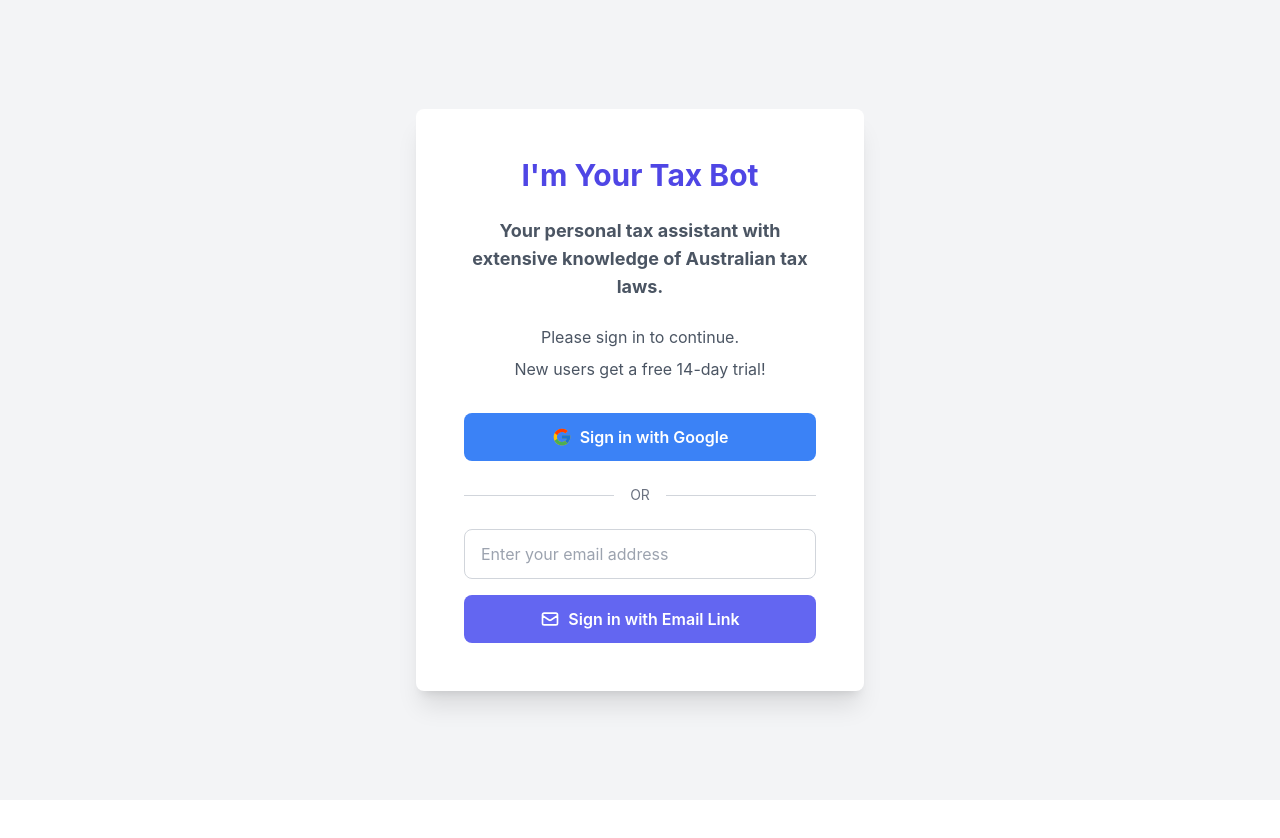
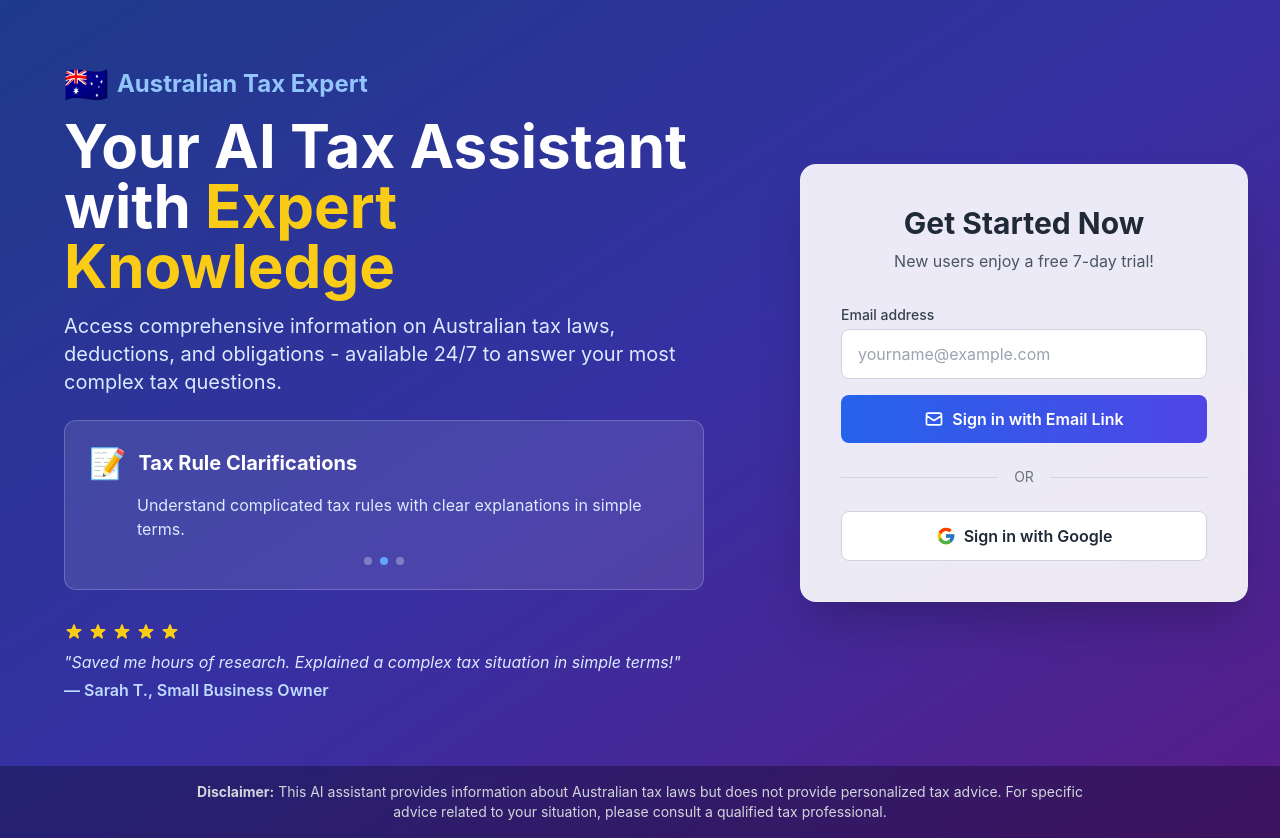
Before and after one commit to Sbyog/tax-assistant-app, a React (Create React App) app: page /login in a window 1280 px wide. Before the commit the page ends 800 px from the top, so only its background shows below. Built offline with nearby package versions, Linux system fonts and the light colour scheme; no server answers.

Commit message:
feat: add fadeIn animation and keyframes for enhanced UI transitions

```diff
--- a/src/index.css
+++ b/src/index.css
@@ -30,3 +30,13 @@ code {
   -ms-overflow-style: none;  /* IE and Edge */
   scrollbar-width: none;  /* Firefox */
 }
+
+/* Custom animations */
+@keyframes fadeIn {
+  0% { opacity: 0; transform: translateY(10px); }
+  100% { opacity: 1; transform: translateY(0); }
+}
+
+.animate-fadeIn {
+  animation: fadeIn 0.8s ease-out forwards;
+}
--- a/src/pages/LoginPage.js
+++ b/src/pages/LoginPage.js
@@ -1,4 +1,4 @@
-import React, { useState } from 'react';
+import React, { useState, useEffect } from 'react';
 import { auth, googleProvider } from '../firebase';
 import { signInWithPopup, sendSignInLinkToEmail } from "firebase/auth";
 
@@ -8,6 +8,33 @@ const LoginPage = () => {
   const [email, setEmail] = useState('');
   const [emailSent, setEmailSent] = useState(false);
   const [isEmailLoading, setIsEmailLoading] = useState(false);
+  const [featureIndex, setFeatureIndex] = useState(0);
+
+  const featuresData = [
+    {
+      title: "Instant Tax Information",
+      description: "Get immediate answers to complex tax questions based on current Australian tax laws.",
+      icon: "📊"
+    },
+    {
+      title: "Tax Rule Clarifications",
+      description: "Understand complicated tax rules with clear explanations in simple terms.",
+      icon: "📝"
+    },
+    {
+      title: "Deduction Insights",
+      description: "Discover potential deductions relevant to your personal or business situation.",
+      icon: "💰"
+    }
+  ];
+
+    // Auto-rotate features
+  useEffect(() => {
+    const interval = setInterval(() => {
+      setFeatureIndex((prevIndex) => (prevIndex + 1) % featuresData.length);
+    }, 5000);
+    return () => clearInterval(interval);
+  }, []);
 
   const handleGoogleSignIn = async () => {
     setIsLoading(true);
@@ -58,73 +85,107 @@ const LoginPage = () => {
   };
 
   return (
-    <div className="min-h-screen flex flex-col items-center justify-center bg-gray-100 dark:bg-gray-800 p-4">
-      <div className="bg-white dark:bg-gray-700 shadow-xl rounded-lg p-8 md:p-12 w-full max-w-md text-center">
-        <h1 className="text-2xl md:text-3xl font-bold text-primary mb-6 dark:text-white">
-          I'm Your Tax Bot
+    <div className="min-h-screen flex flex-col bg-gradient-to-br from-blue-900 via-indigo-800 to-purple-900 dark:from-gray-900 dark:via-gray-800 dark:to-gray-900">
+      {/* Hero Section */}
+      <div className="flex-grow flex flex-col md:flex-row w-full">
+        {/* Left side - Content */}
+        <div className="w-full md:w-3/5 p-6 md:p-10 lg:p-16 flex flex-col justify-center">
+          <div className="animate-fadeIn">
+            <div className="flex items-center mb-3">
+              <span className="text-3xl md:text-4xl mr-2">🇦🇺</span>
+              <h3 className="text-xl md:text-2xl font-bold text-blue-300 dark:text-blue-400">Australian Tax Expert</h3>
+            </div>
+            <h1 className="text-4xl md:text-5xl lg:text-6xl font-bold text-white mb-4 leading-tight">
+              Your AI Tax Assistant with <span className="text-yellow-400">Expert Knowledge</span>
             </h1>
-        <h2  className="text-lg md:text-lg font-bold text-gray-600 mb-6 dark:text-white">
-        Your personal tax assistant with extensive knowledge of Australian tax laws.
-        </h2>
-        <p className="text-gray-600 dark:text-gray-300 mb-2">
-        Please sign in to continue.
-        </p>
-        <p className="text-gray-600 dark:text-gray-300 mb-8">
-        New users get a free 14-day trial!
+            <p className="text-lg md:text-xl text-blue-100 mb-6 max-w-2xl">
+              Access comprehensive information on Australian tax laws, deductions, and obligations - available 24/7 to answer your most complex tax questions.
             </p>
 
+            {/* Feature Highlights - Animated */}
+            <div className="mb-8 bg-white/10 backdrop-blur-sm p-6 rounded-xl border border-white/20">
+              <div className="transition-all duration-500 ease-in-out" key={featureIndex}>
+                <div className="flex items-center mb-3">
+                  <span className="text-3xl mr-3">{featuresData[featureIndex].icon}</span>
+                  <h4 className="text-xl font-bold text-white">{featuresData[featureIndex].title}</h4>
+                </div>
+                <p className="text-blue-100 pl-12">{featuresData[featureIndex].description}</p>
+              </div>
+              <div className="flex justify-center mt-4">
+                {featuresData.map((_, idx) => (
+                  <button
+                    key={idx}
+                    className={`h-2 w-2 rounded-full mx-1 ${idx === featureIndex ? 'bg-blue-400' : 'bg-white/30'}`}
+                    onClick={() => setFeatureIndex(idx)}
+                    aria-label={`View feature ${idx + 1}`}
+                  />
+                ))}
+              </div>
+            </div>
+
+            {/* Testimonial/Social Proof */}
+            <div className="hidden md:block">
+              <div className="flex items-center space-x-1 text-yellow-400 mb-2">
+                <svg xmlns="http://www.w3.org/2000/svg" className="h-5 w-5" viewBox="0 0 20 20" fill="currentColor">
+                  <path d="M9.049 2.927c.3-.921 1.603-.921 1.902 0l1.07 3.292a1 1 0 00.95.69h3.462c.969 0 1.371 1.24.588 1.81l-2.8 2.034a1 1 0 00-.364 1.118l1.07 3.292c.3.921-.755 1.688-1.54 1.118l-2.8-2.034a1 1 0 00-1.175 0l-2.8 2.034c-.784.57-1.838-.197-1.539-1.118l1.07-3.292a1 1 0 00-.364-1.118L2.98 8.72c-.783-.57-.38-1.81.588-1.81h3.461a1 1 0 00.951-.69l1.07-3.292z" />
+                </svg>
+                <svg xmlns="http://www.w3.org/2000/svg" className="h-5 w-5" viewBox="0 0 20 20" fill="currentColor">
+                  <path d="M9.049 2.927c.3-.921 1.603-.921 1.902 0l1.07 3.292a1 1 0 00.95.69h3.462c.969 0 1.371 1.24.588 1.81l-2.8 2.034a1 1 0 00-.364 1.118l1.07 3.292c.3.921-.755 1.688-1.54 1.118l-2.8-2.034a1 1 0 00-1.175 0l-2.8 2.034c-.784.57-1.838-.197-1.539-1.118l1.07-3.292a1 1 0 00-.364-1.118L2.98 8.72c-.783-.57-.38-1.81.588-1.81h3.461a1 1 0 00.951-.69l1.07-3.292z" />
+                </svg>
+                <svg xmlns="http://www.w3.org/2000/svg" className="h-5 w-5" viewBox="0 0 20 20" fill="currentColor">
+                  <path d="M9.049 2.927c.3-.921 1.603-.921 1.902 0l1.07 3.292a1 1 0 00.95.69h3.462c.969 0 1.371 1.24.588 1.81l-2.8 2.034a1 1 0 00-.364 1.118l1.07 3.292c.3.921-.755 1.688-1.54 1.118l-2.8-2.034a1 1 0 00-1.175 0l-2.8 2.034c-.784.57-1.838-.197-1.539-1.118l1.07-3.292a1 1 0 00-.364-1.118L2.98 8.72c-.783-.57-.38-1.81.588-1.81h3.461a1 1 0 00.951-.69l1.07-3.292z" />
+                </svg>
+                <svg xmlns="http://www.w3.org/2000/svg" className="h-5 w-5" viewBox="0 0 20 20" fill="currentColor">
+                  <path d="M9.049 2.927c.3-.921 1.603-.921 1.902 0l1.07 3.292a1 1 0 00.95.69h3.462c.969 0 1.371 1.24.588 1.81l-2.8 2.034a1 1 0 00-.364 1.118l1.07 3.292c.3.921-.755 1.688-1.54 1.118l-2.8-2.034a1 1 0 00-1.175 0l-2.8 2.034c-.784.57-1.838-.197-1.539-1.118l1.07-3.292a1 1 0 00-.364-1.118L2.98 8.72c-.783-.57-.38-1.81.588-1.81h3.461a1 1 0 00.951-.69l1.07-3.292z" />
+                </svg>
+                <svg xmlns="http://www.w3.org/2000/svg" className="h-5 w-5" viewBox="0 0 20 20" fill="currentColor">
+                  <path d="M9.049 2.927c.3-.921 1.603-.921 1.902 0l1.07 3.292a1 1 0 00.95.69h3.462c.969 0 1.371 1.24.588 1.81l-2.8 2.034a1 1 0 00-.364 1.118l1.07 3.292c.3.921-.755 1.688-1.54 1.118l-2.8-2.034a1 1 0 00-1.175 0l-2.8 2.034c-.784.57-1.838-.197-1.539-1.118l1.07-3.292a1 1 0 00-.364-1.118L2.98 8.72c-.783-.57-.38-1.81.588-1.81h3.461a1 1 0 00.951-.69l1.07-3.292z" />
+                </svg>
+              </div>
+              <p className="text-blue-100 italic">"Saved me hours of research. Explained a complex tax situation in simple terms!"</p>
+              <p className="text-blue-200 font-semibold mt-1">— Sarah T., Small Business Owner</p>
+            </div>
+          </div>
+        </div>
+
+        {/* Right side - Login form */}
+        <div className="w-full md:w-2/5 p-6 flex items-center justify-center">
+          <div className="bg-white dark:bg-gray-800 shadow-2xl rounded-2xl p-8 md:p-10 w-full max-w-md backdrop-blur-lg bg-opacity-90 dark:bg-opacity-90 relative z-10 border border-white/10">
+            <div className="text-center mb-8">
+              <h2 className="text-2xl md:text-3xl font-bold text-gray-800 dark:text-white">
+                Get Started Now
+              </h2>
+              <p className="text-gray-600 dark:text-gray-300 mt-2">
+                New users enjoy a free 7-day trial!
+              </p>
+            </div>
+
             {error && (
-          <div className="bg-red-100 border border-red-400 text-red-700 px-4 py-3 rounded relative mb-6" role="alert">
+              <div className="bg-red-100 border border-red-400 text-red-700 px-4 py-3 rounded-lg mb-6" role="alert">
                 <strong className="font-bold">Error: </strong>
                 <span className="block sm:inline">{error}</span>
               </div>
             )}
 
             {emailSent && (
-          <div className="bg-green-100 border border-green-400 text-green-700 px-4 py-3 rounded relative mb-6" role="alert">
+              <div className="bg-green-100 border border-green-400 text-green-700 px-4 py-3 rounded-lg mb-6" role="alert">
                 <strong className="font-bold">Success! </strong>
                 <span className="block sm:inline">A sign-in link has been sent to your email address. Please check your inbox.</span>
               </div>
             )}
 
-        <button
-          onClick={handleGoogleSignIn}
-          disabled={isLoading}
-          className="w-full bg-blue-500 hover:bg-blue-600 text-white font-semibold py-3 px-4 rounded-lg focus:outline-none focus:ring-2 focus:ring-blue-300 disabled:opacity-50 flex items-center justify-center"
-        >
-          {isLoading ? (
-            <svg className="animate-spin -ml-1 mr-3 h-5 w-5 text-white" xmlns="http://www.w3.org/2000/svg" fill="none" viewBox="0 0 24 24">
-              <circle className="opacity-25" cx="12" cy="12" r="10" stroke="currentColor" strokeWidth="4"></circle>
-              <path className="opacity-75" fill="currentColor" d="M4 12a8 8 0 018-8V0C5.373 0 0 5.373 0 12h4zm2 5.291A7.962 7.962 0 014 12H0c0 3.042 1.135 5.824 3 7.938l3-2.647z"></path>
-            </svg>
-          ) : (
-            <svg className="w-5 h-5 mr-2" xmlns="http://www.w3.org/2000/svg" viewBox="0 0 48 48" width="48px" height="48px">
-              <path fill="#FFC107" d="M43.611,20.083H42V20H24v8h11.303c-1.649,4.657-6.08,8-11.303,8c-6.627,0-12-5.373-12-12c0-6.627,5.373-12,12-12c3.059,0,5.842,1.154,7.961,3.039l5.657-5.657C34.046,6.053,29.268,4,24,4C12.955,4,4,12.955,4,24s8.955,20,20,20s20-8.955,20-20C44,22.659,43.862,21.35,43.611,20.083z"/>
-              <path fill="#FF3D00" d="M6.306,14.691l6.571,4.819C14.655,15.108,18.961,12,24,12c3.059,0,5.842,1.154,7.961,3.039l5.657-5.657C34.046,6.053,29.268,4,24,4C16.318,4,9.656,8.337,6.306,14.691z"/>
-              <path fill="#4CAF50" d="M24,44c5.166,0,9.86-1.977,13.409-5.192l-6.19-5.238C29.211,35.091,26.715,36,24,36c-5.202,0-9.619-3.317-11.283-7.946l-6.522,5.025C9.505,39.556,16.227,44,24,44z"/>
-              <path fill="#1976D2" d="M43.611,20.083H42V20H24v8h11.303c-0.792,2.237-2.231,4.166-4.087,5.574l6.19,5.238C39.999,36.096,44,30.666,44,24C44,22.659,43.862,21.35,43.611,20.083z"/>
-            </svg>
-          )}
-          Sign in with Google
-        </button>
-
-        <div className="my-6 flex items-center">
-          <hr className="flex-grow border-t border-gray-300 dark:border-gray-500"/>
-          <span className="mx-4 text-gray-500 dark:text-gray-400 text-sm">OR</span>
-          <hr className="flex-grow border-t border-gray-300 dark:border-gray-500"/>
-        </div>
-
-        <form onSubmit={handleEmailLinkSignIn}>
+            {/* Email signin first */}
+            <form onSubmit={handleEmailLinkSignIn} className="mb-6">
               <div className="mb-4">
-            <label htmlFor="email" className="sr-only">Email address</label>
+                <label htmlFor="email" className="block text-sm font-medium text-gray-700 dark:text-gray-300 mb-1">Email address</label>
                 <input
                   type="email"
                   name="email"
                   id="email"
                   value={email}
                   onChange={(e) => setEmail(e.target.value)}
-              placeholder="Enter your email address"
-              className="w-full px-4 py-3 rounded-lg border border-gray-300 dark:border-gray-500 focus:outline-none focus:ring-2 focus:ring-blue-500 dark:focus:ring-blue-400 dark:bg-gray-600 dark:text-white"
+                  placeholder="yourname@example.com"
+                  className="w-full px-4 py-3 rounded-lg border border-gray-300 dark:border-gray-600 focus:outline-none focus:ring-2 focus:ring-blue-500 dark:focus:ring-blue-400 dark:bg-gray-700 dark:text-white"
                   required
                   disabled={isEmailLoading}
                 />
@@ -132,7 +193,7 @@ const LoginPage = () => {
               <button
                 type="submit"
                 disabled={isEmailLoading || isLoading}
-            className="w-full bg-indigo-500 hover:bg-indigo-600 text-white font-semibold py-3 px-4 rounded-lg focus:outline-none focus:ring-2 focus:ring-indigo-300 disabled:opacity-50 flex items-center justify-center"
+                className="w-full bg-gradient-to-r from-blue-600 to-indigo-600 hover:from-blue-700 hover:to-indigo-700 text-white font-semibold py-3 px-4 rounded-lg focus:outline-none focus:ring-2 focus:ring-blue-300 disabled:opacity-50 flex items-center justify-center transition-all duration-300"
               >
                 {isEmailLoading ? (
                   <svg className="animate-spin -ml-1 mr-3 h-5 w-5 text-white" xmlns="http://www.w3.org/2000/svg" fill="none" viewBox="0 0 24 24">
@@ -148,6 +209,43 @@ const LoginPage = () => {
               </button>
             </form>
 
+            <div className="my-6 flex items-center">
+              <hr className="flex-grow border-t border-gray-300 dark:border-gray-600"/>
+              <span className="mx-4 text-gray-500 dark:text-gray-400 text-sm">OR</span>
+              <hr className="flex-grow border-t border-gray-300 dark:border-gray-600"/>
+            </div>
+
+            {/* Google signin second */}
+            <button
+              onClick={handleGoogleSignIn}
+              disabled={isLoading}
+              className="w-full bg-white hover:bg-gray-100 text-gray-800 dark:bg-gray-700 dark:hover:bg-gray-600 dark:text-white font-semibold py-3 px-4 rounded-lg border border-gray-300 dark:border-gray-600 focus:outline-none focus:ring-2 focus:ring-gray-400 disabled:opacity-50 flex items-center justify-center transition-all duration-300"
+            >
+              {isLoading ? (
+                <svg className="animate-spin -ml-1 mr-3 h-5 w-5 text-gray-800 dark:text-white" xmlns="http://www.w3.org/2000/svg" fill="none" viewBox="0 0 24 24">
+                  <circle className="opacity-25" cx="12" cy="12" r="10" stroke="currentColor" strokeWidth="4"></circle>
+                  <path className="opacity-75" fill="currentColor" d="M4 12a8 8 0 018-8V0C5.373 0 0 5.373 0 12h4zm2 5.291A7.962 7.962 0 014 12H0c0 3.042 1.135 5.824 3 7.938l3-2.647z"></path>
+                </svg>
+              ) : (
+                <svg className="w-5 h-5 mr-2" xmlns="http://www.w3.org/2000/svg" viewBox="0 0 48 48" width="48px" height="48px">
+                  <path fill="#FFC107" d="M43.611,20.083H42V20H24v8h11.303c-1.649,4.657-6.08,8-11.303,8c-6.627,0-12-5.373-12-12c0-6.627,5.373-12,12-12c3.059,0,5.842,1.154,7.961,3.039l5.657-5.657C34.046,6.053,29.268,4,24,4C12.955,4,4,12.955,4,24s8.955,20,20,20s20-8.955,20-20C44,22.659,43.862,21.35,43.611,20.083z"/>
+                  <path fill="#FF3D00" d="M6.306,14.691l6.571,4.819C14.655,15.108,18.961,12,24,12c3.059,0,5.842,1.154,7.961,3.039l5.657-5.657C34.046,6.053,29.268,4,24,4C16.318,4,9.656,8.337,6.306,14.691z"/>
+                  <path fill="#4CAF50" d="M24,44c5.166,0,9.86-1.977,13.409-5.192l-6.19-5.238C29.211,35.091,26.715,36,24,36c-5.202,0-9.619-3.317-11.283-7.946l-6.522,5.025C9.505,39.556,16.227,44,24,44z"/>
+                  <path fill="#1976D2" d="M43.611,20.083H42V20H24v8h11.303c-0.792,2.237-2.231,4.166-4.087,5.574l6.19,5.238C39.999,36.096,44,30.666,44,24C44,22.659,43.862,21.35,43.611,20.083z"/>
+                </svg>
+              )}
+              Sign in with Google
+            </button>
+          </div>
+        </div>
+      </div>
+
+      {/* Disclaimer Footer */}
+      <div className="bg-black/30 backdrop-blur-sm text-center p-4 text-sm text-gray-300">
+        <p className="max-w-4xl mx-auto">
+          <strong>Disclaimer:</strong> This AI assistant provides information about Australian tax laws but does not provide personalized tax advice.
+          For specific advice related to your situation, please consult a qualified tax professional.
+        </p>
       </div>
     </div>
   );
--- a/tailwind.config.js
+++ b/tailwind.config.js
@@ -10,6 +10,15 @@ module.exports = {
         primary: "#4F46E5",
         secondary: "#10B981",
       },
+      animation: {
+        'fadeIn': 'fadeIn 0.8s ease-out forwards',
+      },
+      keyframes: {
+        fadeIn: {
+          '0%': { opacity: '0', transform: 'translateY(10px)' },
+          '100%': { opacity: '1', transform: 'translateY(0)' },
+        }
+      }
     },
   },
   plugins: [
```
Lines whose indentation alone changed are shown as unchanged.
